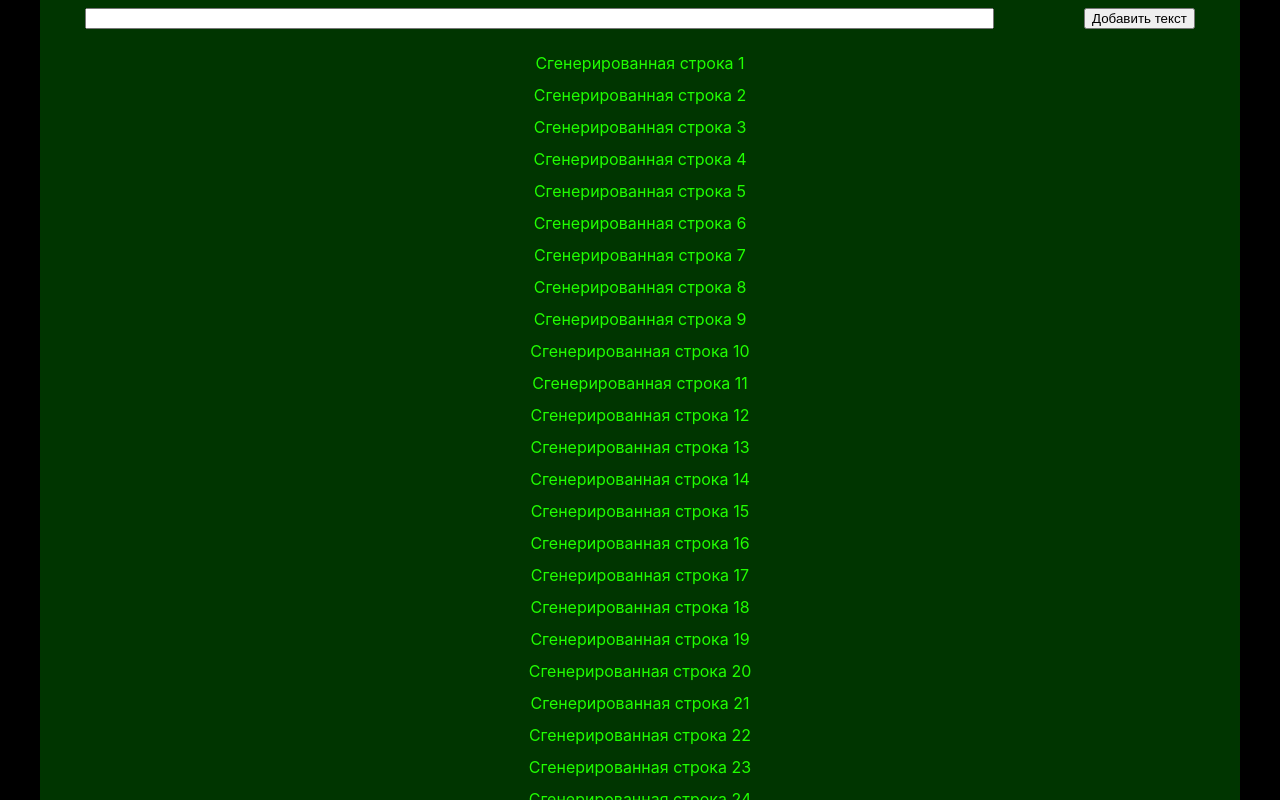
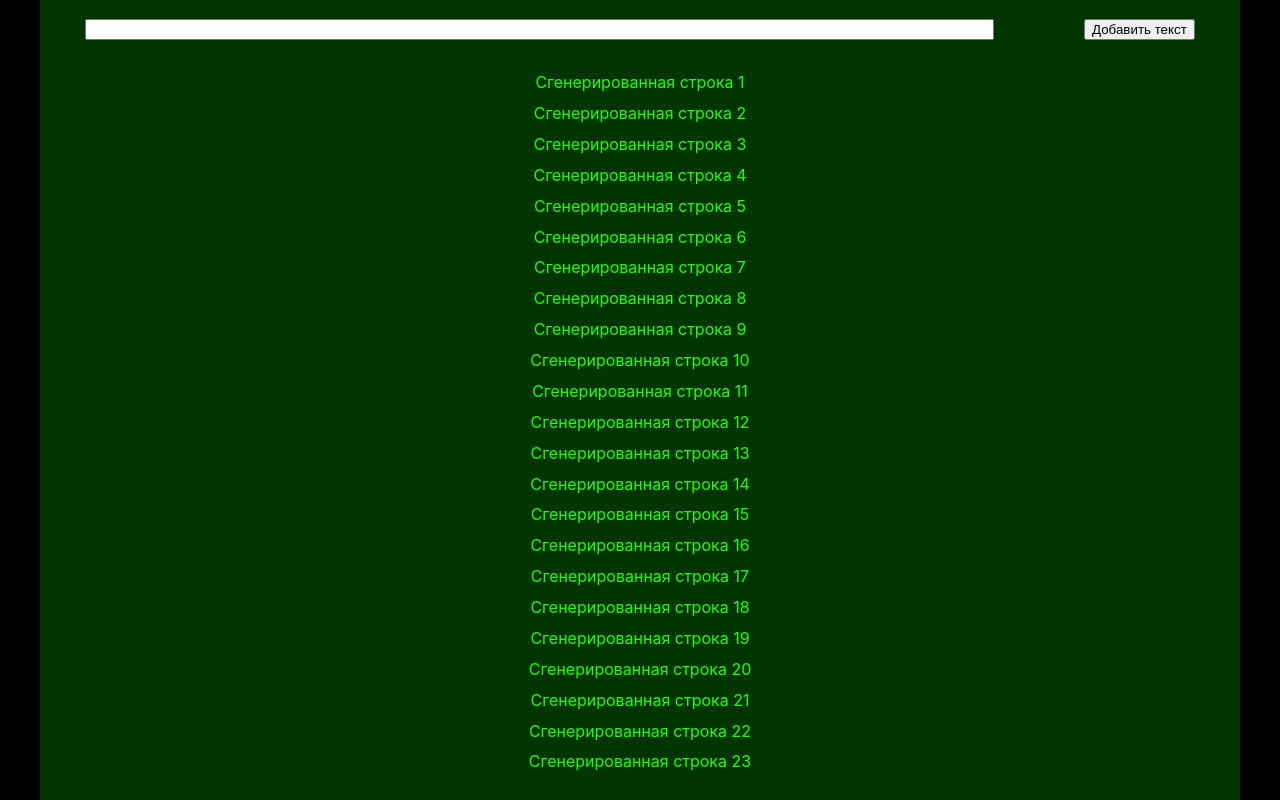
Before and after one commit to ArhDemetriy/two-screen, a React (Create React App) app: page / in a window 1280 px wide. Built offline with nearby package versions, Linux system fonts and the light colour scheme.

Commit message:
fix: padding in Notepad

```diff
--- a/src/app/scroll/notepad/Notepad.scss
+++ b/src/app/scroll/notepad/Notepad.scss
@@ -1,16 +1,21 @@
 .Notepad{
-  padding: 1vh 0;
+  $padding: 1.2em;
+  padding-top: $padding;
+
   max-height: 100vh;
   background-color: #003500;
   display: flex;
   flex-direction: column;
-  gap: 3vh;
+  gap: 2em;
   &__text_list{
+    align-self: center;
     flex-grow: 1;
+
     display: flex;
     flex-direction: column;
     align-items: center;
-    gap: 1.5vh;
+    gap: 0.68em;
+    margin-bottom: $padding*2;
     user-select: none;
 
     overflow-y: scroll;
--- a/src/app/scroll/notepad/Notepad.tsx
+++ b/src/app/scroll/notepad/Notepad.tsx
@@ -31,7 +31,6 @@ class Notepad extends React.Component<{}, { textList: { id: number, text: string
     this.state.textList.push(textListItem)
     this.setState(this.state)
   }
-
 }
 
 export default Notepad;
```
